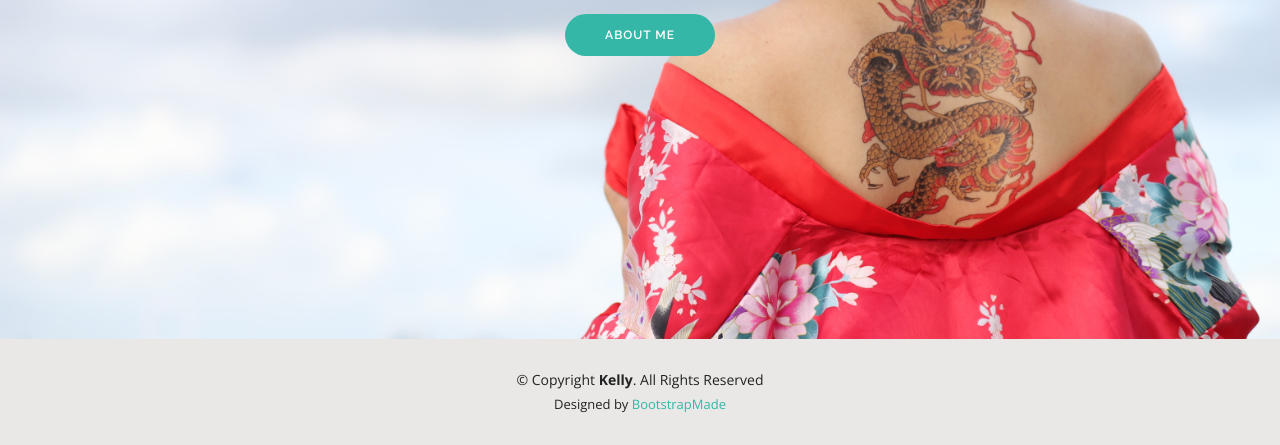
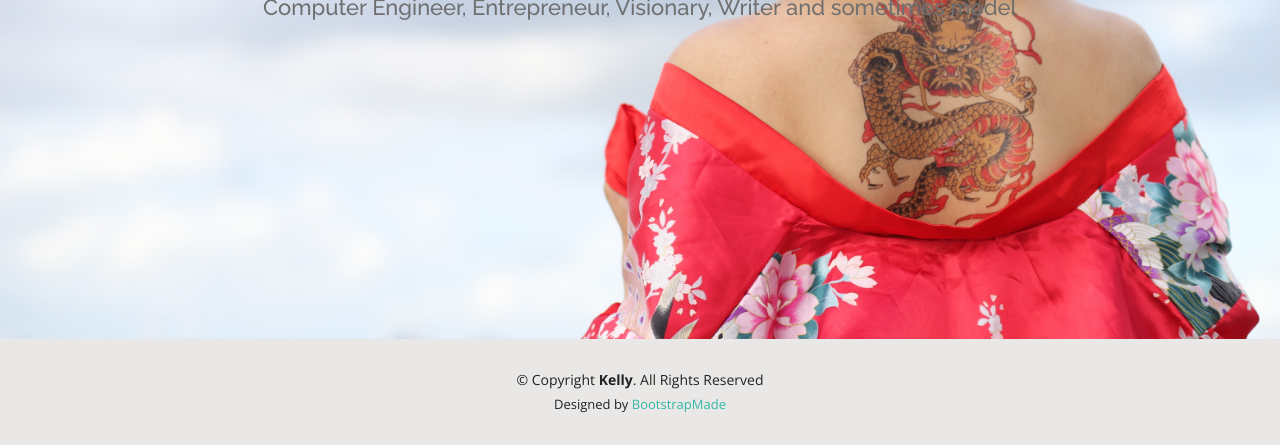
Before and after one commit to nehaQ/website, a plain HTML site: page index.html in a window 1280 px wide. Shown: the part 461-906 px from the top of the page. Drawn offline with nearby package versions, Linux system fonts and the light colour scheme.

Commit message:
Removing About Me btn

```diff
--- a/index.html
+++ b/index.html
@@ -73,7 +73,7 @@
     <div class="container d-flex flex-column align-items-center" data-aos="zoom-in" data-aos-delay="100">
       <h1>Neha Agrawal</h1>
       <h2>Computer Engineer, Entrepreneur, Visionary, Writer and sometimes model</h2>
-      <a href="about.html" class="btn-about">About Me</a>
+      <!-- <a href="about.html" class="btn-about">About Me</a> -->
     </div>
   </section><!-- End Hero -->
 
```
